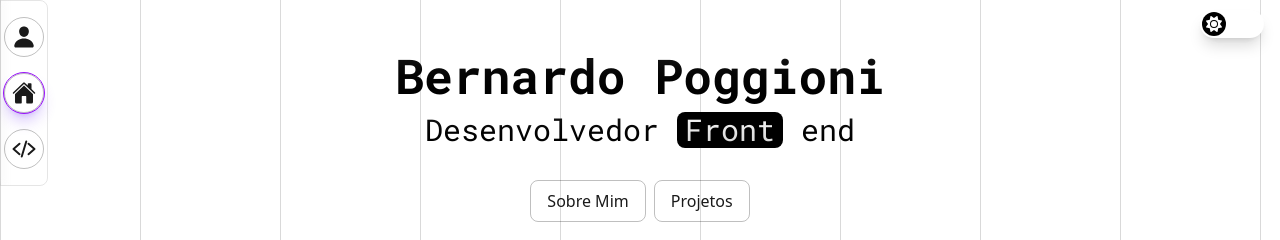
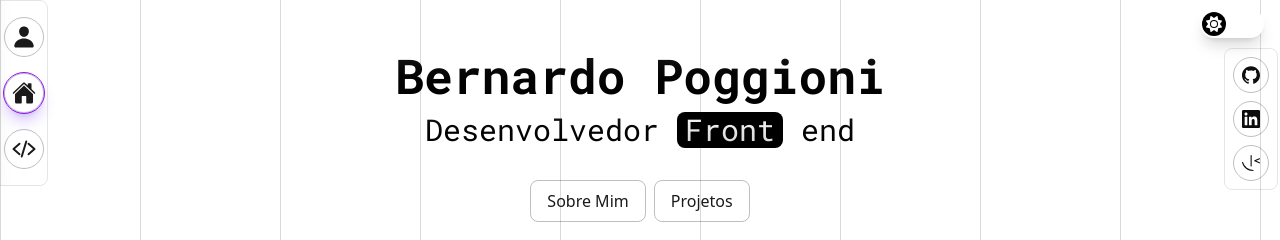
Before and after one commit to Bernardopog/portfolio, a Next.js app: page / in a window 1280 px wide. Shown: the top 240 px of the page. Built offline with nearby package versions, Linux system fonts and the light colour scheme; no server answers.

Commit message:
feat: create social media list

```diff
--- /dev/null
+++ b/src/components/HomePage/SocialMediaList/index.tsx
@@ -0,0 +1,41 @@
+import { SiFrontendmentor, SiGithub, SiLinkedin } from "react-icons/si";
+
+export default function SocialMediaList() {
+  const socialMedia = [
+    {
+      name: "github",
+      icon: <SiGithub />,
+      href: "https://github.com/Bernardopog",
+    },
+    {
+      name: "linkedin",
+      icon: <SiLinkedin />,
+      href: "https://www.linkedin.com/in/bernardo-poggioni-3746a42a5/",
+    },
+    {
+      name: "frontendmentor",
+      icon: <SiFrontendmentor />,
+      href: "https://www.frontendmentor.io/profile/Bernardopog",
+    },
+  ];
+
+  return (
+    <ul className="flex absolute top-46 p-2 gap-2 rounded-lg border border-black/10 dark:border-white/10 text-black md:flex-col md:left-[calc(100vw-3.5rem)] md:top-0">
+      {socialMedia.map((socialMedia) => (
+        <li
+          key={socialMedia.name}
+          className="text-shark-950 dark:text-shark-50"
+        >
+          <a
+            aria-label={`Ir para ${socialMedia.name}`}
+            href={socialMedia.href}
+            target="_blank"
+            className="flex items-center text-lg border p-2 rounded-full duration-300 ease-in-out border-black/25 hover:bg-black/10 dark:hover:bg-white/10 dark:border-white/25"
+          >
+            {socialMedia.icon}
+          </a>
+        </li>
+      ))}
+    </ul>
+  );
+}
--- a/src/layout/MainSection/index.tsx
+++ b/src/layout/MainSection/index.tsx
@@ -1,4 +1,5 @@
 import Presentation from "@/components/HomePage/Presentation";
+import SocialMediaList from "@/components/HomePage/SocialMediaList";
 import TechList from "@/components/HomePage/TechList";
 import Button from "@/ui/Button";
 
@@ -18,6 +19,7 @@ export default function MainSection({
         <Button label="Sobre Mim" action={() => onToAbout()} />
         <Button label="Projetos" action={() => onToProject()} />
       </div>
+      <SocialMediaList />
       <TechList />
     </main>
   );
```
